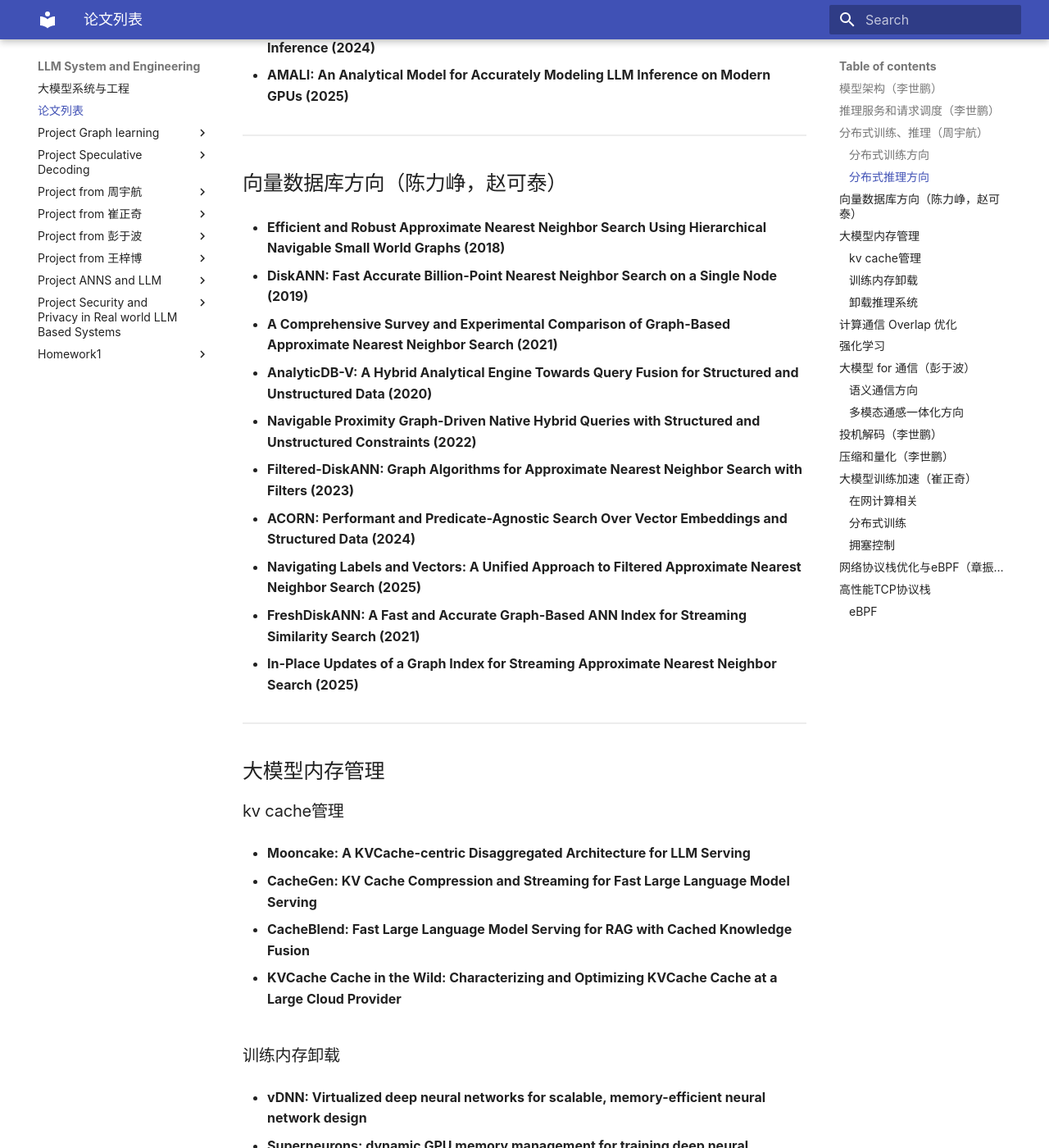
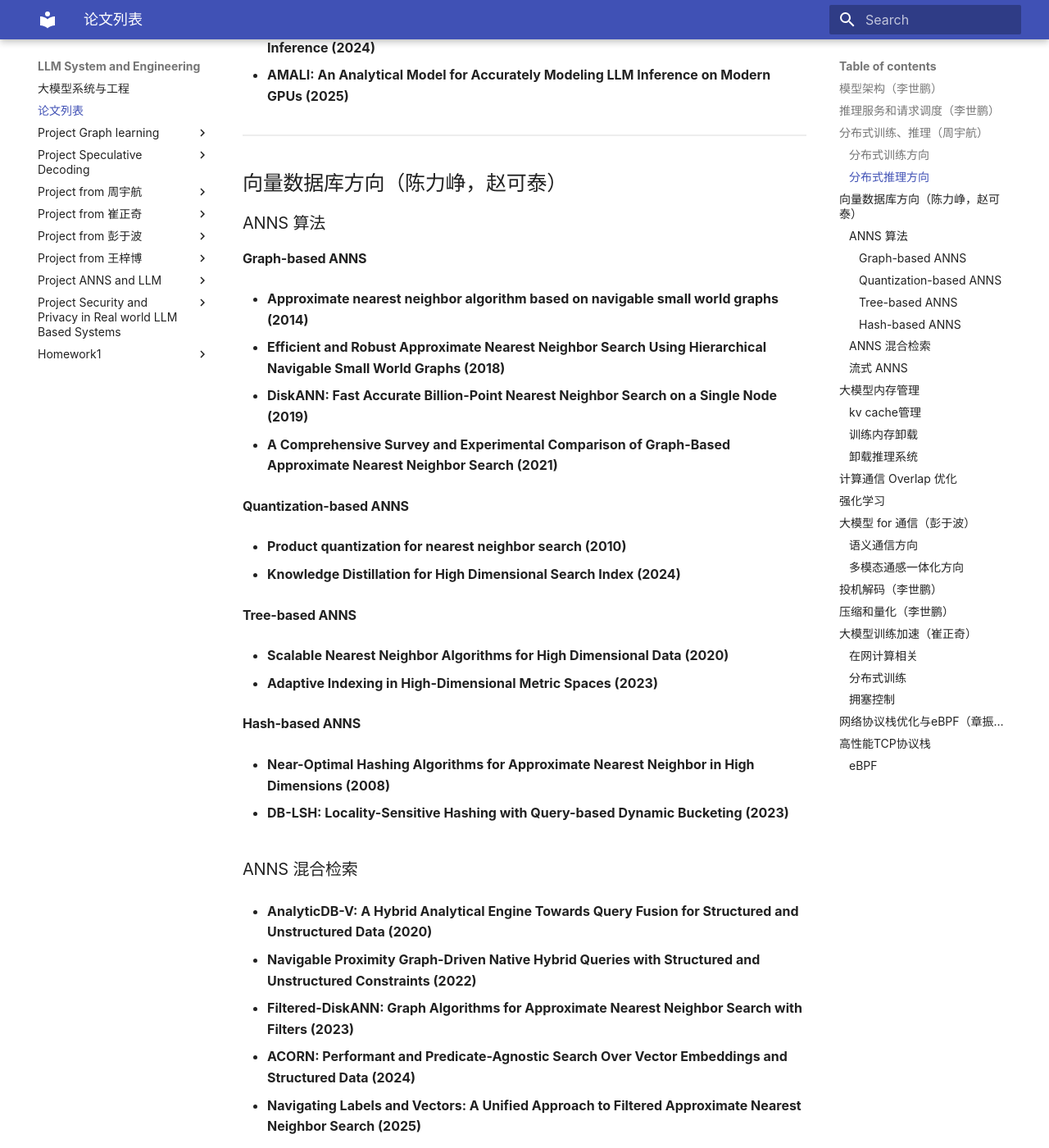
Before and after one commit to wzbxpy/LLM-System-and-Engineering, an MkDocs documentation site: the page built from docs/paper_list.md, in a window 1280 px wide and 1400 px high, scrolled down 3802 px. Shown: the whole window at 82% size. Built offline with MkDocs 1.6.1 and Material for MkDocs 9.7.7, drawn with Linux system fonts in a browser that asks for light colours; some of the changed text lies outside the part shown.

Commit message:
add: ANNS papers

```diff
--- a/docs/paper_list.md
+++ b/docs/paper_list.md
@@ -119,11 +119,37 @@
 
 ## 向量数据库方向（陈力峥，赵可泰）
 
+### ANNS 算法
+
+#### Graph-based ANNS
+
+- **Approximate nearest neighbor algorithm based on navigable small world graphs (2014)**
+
 - **Efficient and Robust Approximate Nearest Neighbor Search Using Hierarchical Navigable Small World Graphs (2018)**
 
 - **DiskANN: Fast Accurate Billion-Point Nearest Neighbor Search on a Single Node (2019)**
 
 - **A Comprehensive Survey and Experimental Comparison of Graph-Based Approximate Nearest Neighbor Search (2021)**
+
+#### Quantization-based ANNS
+
+- **Product quantization for nearest neighbor search (2010)**
+
+- **Knowledge Distillation for High Dimensional Search Index (2024)**
+
+#### Tree-based ANNS
+
+- **Scalable Nearest Neighbor Algorithms for High Dimensional Data (2020)**
+
+- **Adaptive Indexing in High-Dimensional Metric Spaces (2023)**
+
+#### Hash-based ANNS
+
+- **Near-Optimal Hashing Algorithms for Approximate Nearest Neighbor in High Dimensions (2008)**
+
+- **DB-LSH: Locality-Sensitive Hashing with Query-based Dynamic Bucketing (2023)**
+
+### ANNS 混合检索
 
 - **AnalyticDB-V: A Hybrid Analytical Engine Towards Query Fusion for Structured and Unstructured Data (2020)**
 
@@ -134,6 +160,10 @@
 - **ACORN: Performant and Predicate-Agnostic Search Over Vector Embeddings and Structured Data (2024)**
 
 - **Navigating Labels and Vectors: A Unified Approach to Filtered Approximate Nearest Neighbor Search (2025)**
+
+### 流式 ANNS
+
+- **AnalyticDB-V: A Hybrid Analytical Engine Towards Query Fusion for Structured and Unstructured Data (2020)**
 
 - **FreshDiskANN: A Fast and Accurate Graph-Based ANN Index for Streaming Similarity Search (2021)**
 
```
